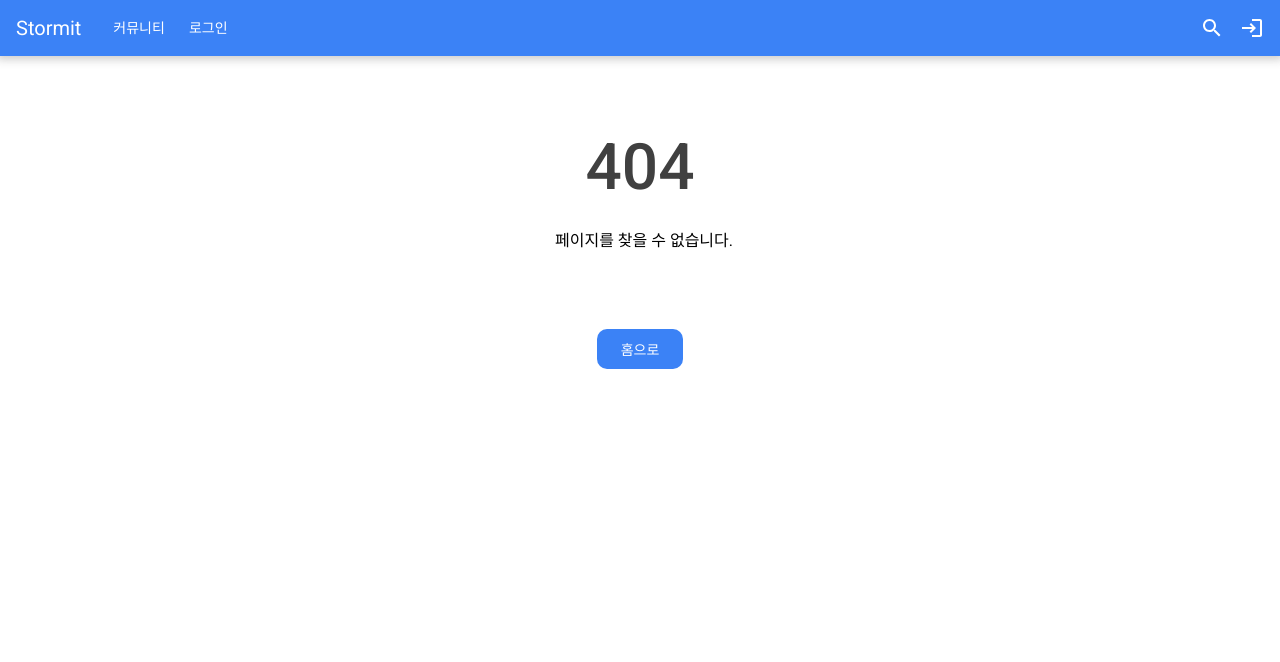
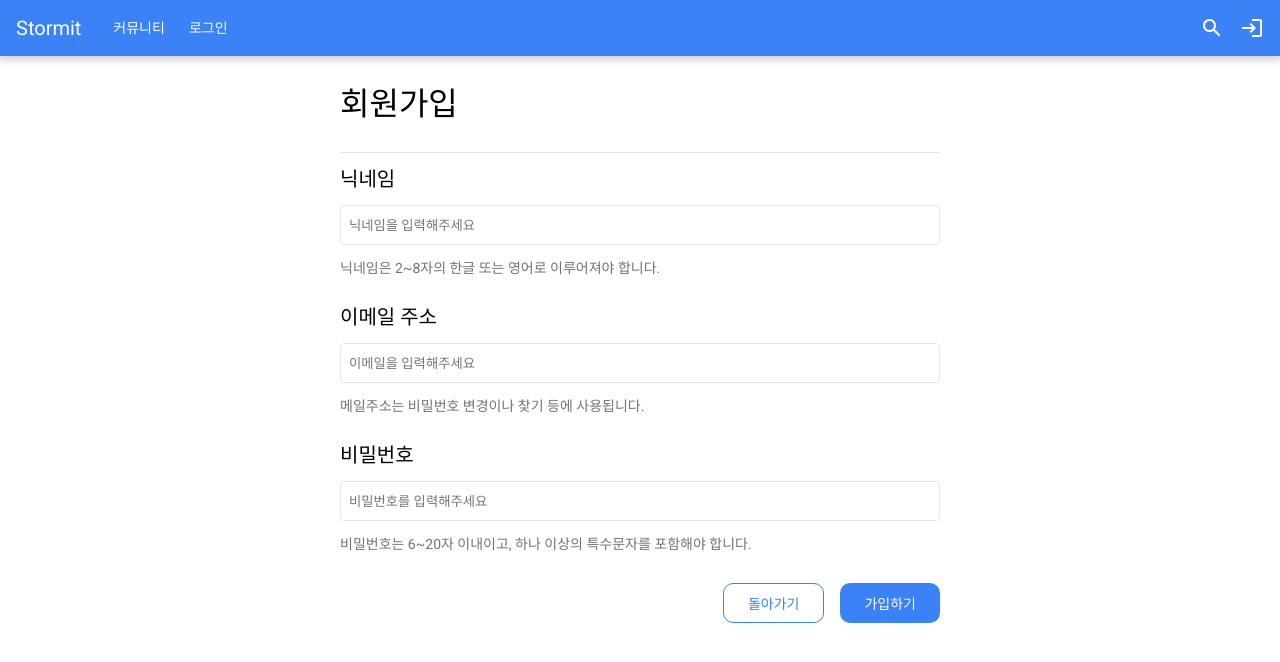
Before and after one commit to codestates/beb-04-stormit, a React (Create React App) app in the folder client/: page /signup in a window 1280 px wide. Before the commit this address had no page. Shown: the top 662 px of the page. Built offline with nearby package versions, Linux system fonts and the light colour scheme.

Commit message:
feat: 회원가입 페이지 구현

```diff
--- a/client/src/App.tsx
+++ b/client/src/App.tsx
@@ -26,6 +26,7 @@ import { userActions } from "./store/userSlice";
 import { parseCookie } from "./lib/utils";
 import ErrorPage from "./pages/ErrorPage";
 import DeletedPost from "./pages/DeletedPost";
+import SignUp from "./pages/SignUp";
 
 const App: React.FC = () => {
   const menuModalOpen = useSelector((state) => state.modal.menuModalOpen);
@@ -108,6 +109,7 @@ const App: React.FC = () => {
         <Route path="/test" element={<Test />} />
         <Route path="/mypage" element={<MyPage />} />
         <Route path="/login" element={<Login />} />
+        <Route path="/signup" element={<SignUp />} />
         <Route path="/account" element={<Account />} />
         <Route path="/post" element={<Post />} />
         <Route path="/agreement" element={<Agreement />} />
--- a/client/src/components/common/Input.tsx
+++ b/client/src/components/common/Input.tsx
@@ -4,6 +4,7 @@ import palette from "../../styles/palette";
 
 interface BaseProps {
   validated?: boolean;
+  width?: string;
 }
 
 const Base = styled.input<BaseProps>`
@@ -18,14 +19,17 @@ const Base = styled.input<BaseProps>`
     css`
       border: 1px solid ${palette.red[500]};
     `}
+
+  width: ${({ width }) => width};
 `;
 
 interface Props extends React.InputHTMLAttributes<HTMLInputElement> {
+  width?: string;
   validated?: boolean;
 }
 
-const Input: React.FC<Props> = ({ validated = true, ...props }) => {
-  return <Base validated={validated} {...props} />;
+const Input: React.FC<Props> = ({ validated = true, width, ...props }) => {
+  return <Base validated={validated} width={width} {...props} />;
 };
 
 export default Input;
--- a/client/src/pages/Account.tsx
+++ b/client/src/pages/Account.tsx
@@ -61,11 +61,6 @@ const Base = styled.div`
   @media screen and (min-width: 37.5rem) {
     margin: 1rem auto;
     max-width: 37.5rem; // 600px
-  }
-
-  // 1240px
-  @media screen and (min-width: 77.5rem) {
-    max-width: 25rem; // 400px
   }
 `;
 
--- a/client/src/pages/Agreement.tsx
+++ b/client/src/pages/Agreement.tsx
@@ -1,4 +1,5 @@
-import React from "react";
+import React, { useState } from "react";
+import { useNavigate } from "react-router-dom";
 import styled from "styled-components";
 import Button from "../components/common/Button";
 import Checkbox from "../components/common/Checkbox";
@@ -65,13 +66,35 @@ const Base = styled.div`
 `;
 
 const Agreement: React.FC = () => {
+  const [terms, setTerms] = useState(false);
+  const [policy, setPolicy] = useState(false);
+
+  const navigate = useNavigate();
+
+  const onChangeTerms = (event: React.ChangeEvent<HTMLInputElement>) => {
+    setTerms(event.target.checked);
+  };
+
+  const onChangePolicy = (event: React.ChangeEvent<HTMLInputElement>) => {
+    setPolicy(event.target.checked);
+  };
+
+  const onClickNextButton = () => {
+    if (!(terms && policy)) {
+      alert("약관에 동의해주세요.");
+      return;
+    }
+
+    navigate("/signup");
+  };
+
   return (
     <Base>
       <h1 className="agreement-title">이용약관 및 개인정보 처리 방침</h1>
       <h2 className="agreement-subtitle">이용약관</h2>
       <div className="agreement-text">{FAKE_AGREEMENT}</div>
       <div className="div checkbox-wrapper">
-        <Checkbox />
+        <Checkbox onChange={onChangeTerms} />
         <p className="checkbox-text-wrapper">
           <span className="checkbox-text-required">[필수] </span>
           <span className="checkbox-text">이용약관에 동의합니다.</span>
@@ -80,7 +103,7 @@ const Agreement: React.FC = () => {
       <h2 className="agreement-subtitle">개인정보 수집 이용 동의</h2>
       <div className="agreement-text">{FAKE_AGREEMENT}</div>
       <div className="div checkbox-wrapper">
-        <Checkbox />
+        <Checkbox onChange={onChangePolicy} />
         <p className="checkbox-text-wrapper">
           <span className="checkbox-text-required">[필수] </span>
           <span className="checkbox-text">
@@ -89,7 +112,9 @@ const Agreement: React.FC = () => {
         </p>
       </div>
       <div className="agreement-button-wrapper">
-        <Button variant="contained">다음</Button>
+        <Button variant="contained" onClick={onClickNextButton}>
+          다음
+        </Button>
       </div>
     </Base>
   );
--- /dev/null
+++ b/client/src/pages/SignUp.tsx
@@ -0,0 +1,204 @@
+import React, { useState } from "react";
+import styled from "styled-components";
+import { signUpAPI } from "../lib/api/user";
+import Divider from "../components/common/Divider";
+import Input from "../components/common/Input";
+import Button from "../components/common/Button";
+import { useNavigate } from "react-router-dom";
+import palette from "../styles/palette";
+import ErrorIcon from "@mui/icons-material/Error";
+
+const Base = styled.div`
+  display: flex;
+  flex-direction: column;
+  gap: 1rem; // 16px
+  margin: 1rem; // 16px
+
+  .signup-heading {
+    font-size: 2rem; // 32px
+    font-weight: 500;
+    margin: 1rem 0; // 16px
+  }
+
+  .signup-input-label {
+    font-size: 1.25rem; // 20px
+  }
+
+  .signup-error-icon {
+    color: ${palette.red[500]};
+  }
+
+  .signup-input-wrapper {
+    display: flex;
+    align-items: center;
+    gap: 1rem;
+  }
+
+  .signup-input-message {
+    font-size: 0.875rem;
+    color: ${palette.gray[500]};
+    margin-bottom: 1rem; // 16px
+  }
+
+  .signup-input-error-message {
+    font-size: 0.875rem;
+    color: ${palette.red[500]};
+    margin-bottom: 1rem; // 16px
+  }
+
+  .signup-submit-button-wrapper {
+    display: flex;
+    justify-content: flex-end;
+    gap: 1rem; // 16px
+  }
+
+  // 600px
+  @media screen and (min-width: 37.5rem) {
+    margin: 1rem auto; // 16px
+    width: 37.5rem; // 600px
+  }
+`;
+
+const SignUp: React.FC = () => {
+  const [nickname, setNickname] = useState("");
+  const [email, setEmail] = useState("");
+  const [password, setPassword] = useState("");
+
+  const [nicknameValid, setNicknameValid] = useState(true);
+  const [emailValid, setEmailValid] = useState(true);
+  const [passwordValid, setPasswordValid] = useState(true);
+
+  const navigate = useNavigate();
+
+  const validateNickname = (nickname: string) => {
+    const regExp = /^(?=.*[a-zA-Z0-9ㄱ-ㅎㅏ-ㅣ가-힣]).{2,8}$/;
+    setNicknameValid(regExp.test(nickname));
+  };
+
+  const validateEmail = (email: string) => {
+    const regExp =
+      /^([\w-]+(?:\.[\w-]+)*)@((?:[\w-]+\.)*\w[\w-]{0,66})\.([a-z]{2,6}(?:\.[a-z]{2})?)$/i;
+    setEmailValid(regExp.test(email));
+  };
+
+  const validatePassword = (password: string) => {
+    const regExp = /^(?=.*\d)(?=.*[@$!%*#?&]).{6,20}$/;
+    setPasswordValid(regExp.test(password));
+  };
+
+  const onChangeNickname = (event: React.ChangeEvent<HTMLInputElement>) => {
+    validateNickname(event.target.value);
+    setNickname(event.target.value);
+  };
+
+  const onChangePassword = (event: React.ChangeEvent<HTMLInputElement>) => {
+    validatePassword(event.target.value);
+    setPassword(event.target.value);
+  };
+
+  const onChangeEmail = (event: React.ChangeEvent<HTMLInputElement>) => {
+    validateEmail(event.target.value);
+    setEmail(event.target.value);
+  };
+
+  const onClickSubmitButton = async () => {
+    validateEmail(email);
+    validateNickname(nickname);
+    validatePassword(password);
+
+    if (!(emailValid && nicknameValid && passwordValid)) return;
+
+    const body = {
+      username: email,
+      password: password,
+      nickname: nickname,
+    };
+    try {
+      await signUpAPI(body);
+
+      navigate("/login");
+    } catch (error) {
+      console.log(error);
+    }
+  };
+
+  return (
+    <Base>
+      <h1 className="signup-heading">회원가입</h1>
+      <Divider />
+      <p className="signup-input-label">닉네임</p>
+      <div className="signup-input-wrapper">
+        <Input
+          type="text"
+          placeholder="닉네임을 입력해주세요"
+          onChange={onChangeNickname}
+          validated={nicknameValid}
+          width="100%"
+        />
+        {!nicknameValid && <ErrorIcon className="signup-error-icon" />}
+      </div>
+      {nicknameValid && (
+        <p className="signup-input-message">
+          닉네임은 2~8자의 한글 또는 영어로 이루어져야 합니다.
+        </p>
+      )}
+      {!nicknameValid && (
+        <p className="signup-input-error-message">
+          닉네임은 2~8자의 한글 또는 영어로 이루어져야 합니다.
+        </p>
+      )}
+      <p className="signup-input-label">이메일 주소</p>
+      <div className="signup-input-wrapper">
+        <Input
+          value={email}
+          type="text"
+          placeholder="이메일을 입력해주세요"
+          onChange={onChangeEmail}
+          validated={emailValid}
+          width="100%"
+        />
+        {!emailValid && <ErrorIcon className="signup-error-icon" />}
+      </div>
+      {emailValid && (
+        <p className="signup-input-message">
+          메일주소는 비밀번호 변경이나 찾기 등에 사용됩니다.
+        </p>
+      )}
+      {!emailValid && (
+        <p className="signup-input-error-message">
+          올바른 이메일 주소를 입력해주세요.
+        </p>
+      )}
+      <p className="signup-input-label">비밀번호</p>
+      <div className="signup-input-wrapper">
+        <Input
+          value={password}
+          type="password"
+          placeholder="비밀번호를 입력해주세요"
+          onChange={onChangePassword}
+          validated={passwordValid}
+          width="100%"
+        />
+        {!passwordValid && <ErrorIcon className="signup-error-icon" />}
+      </div>
+      {passwordValid && (
+        <p className="signup-input-message">
+          비밀번호는 6~20자 이내이고, 하나 이상의 특수문자를 포함해야 합니다.
+        </p>
+      )}
+      {!passwordValid && (
+        <p className="signup-input-error-message">
+          비밀번호는 6~20자 이내이고, 하나 이상의 특수문자를 포함해야 합니다.
+        </p>
+      )}
+      <div className="signup-submit-button-wrapper">
+        <Button variant="outlined">돌아가기</Button>
+        <Button variant="contained" onClick={onClickSubmitButton}>
+          가입하기
+        </Button>
+      </div>
+    </Base>
+  );
+};
+
+export default SignUp;
```
